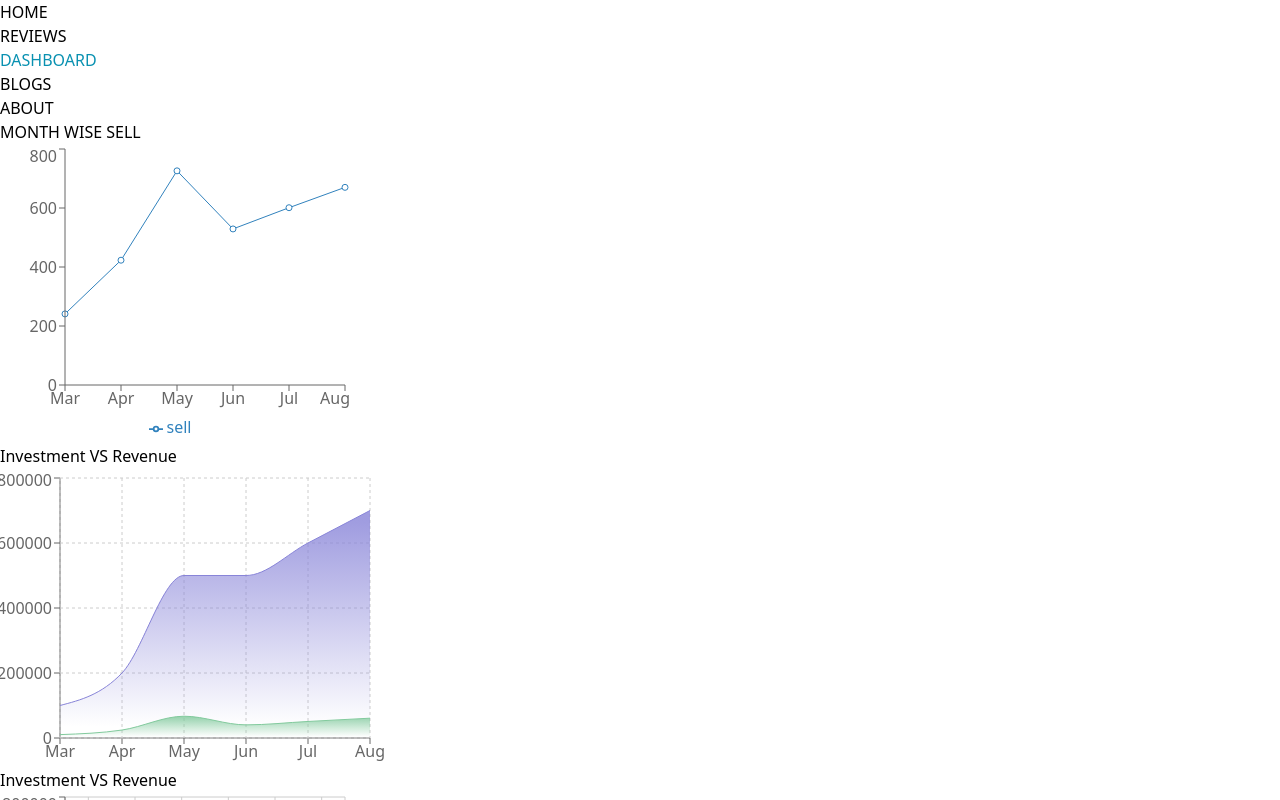
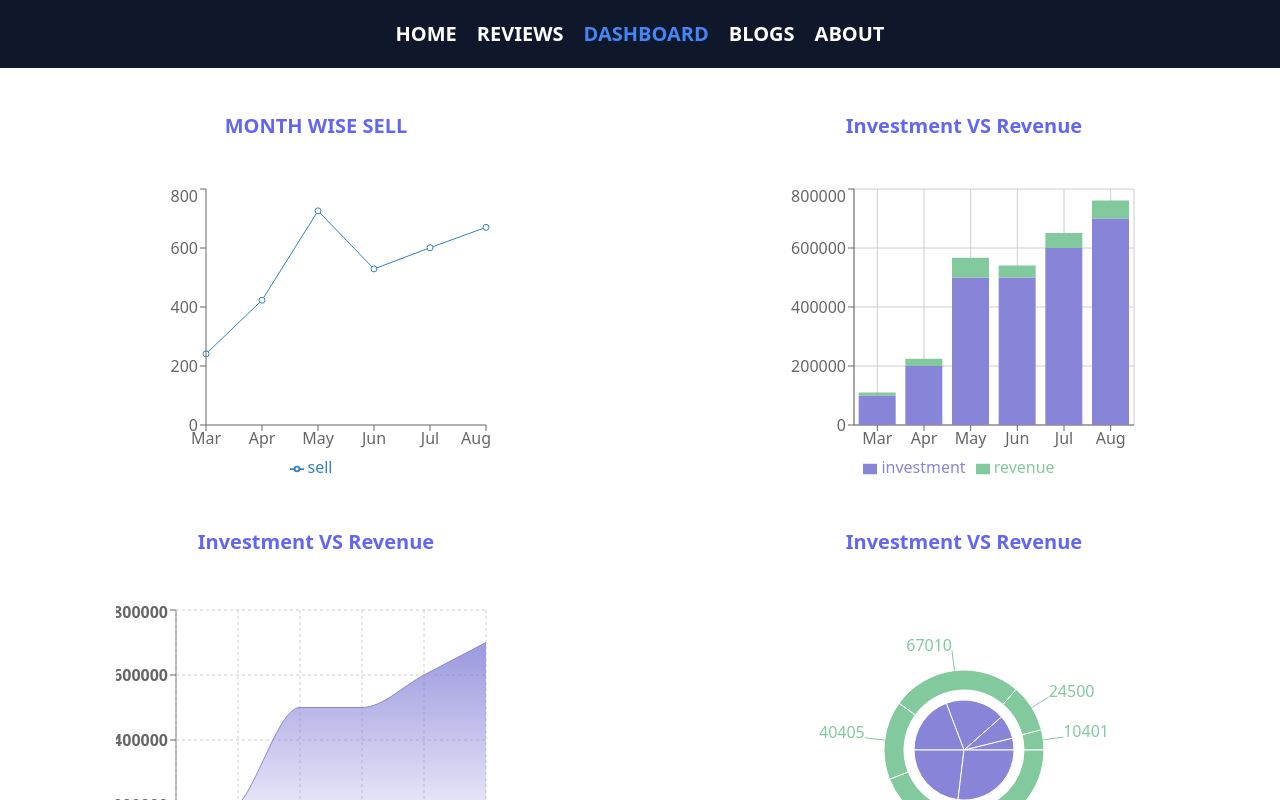
Before and after one commit to Yeasir-Hossain/reviewing-headphone, a React (Create React App) app: page /dashboard in a window 1280 px wide. Shown: the top 800 px of the page. Built offline with nearby package versions, Linux system fonts and the light colour scheme.

Commit message:
JSON file created

```diff
--- a/src/App.js
+++ b/src/App.js
@@ -14,11 +14,11 @@ function App() {
       <Header></Header>
       <Routes>
         <Route path="/" element={<Home />} />
-        <Route path='reviews' element={<Review/>}/>
-        <Route path="dashboard" element={<Chart/>}/>
-        <Route path='blogs' element={<Faq/>}/>
-        <Route path='about' element={<About/>}/>
-        <Route path="*" element={<NotFound />} />
+        <Route path='/reviews' element={<Review/>}/>
+        <Route path='/dashboard' element={<Chart/>}/>
+        <Route path='/blogs' element={<Faq/>}/>
+        <Route path='/about' element={<About/>}/>
+        <Route path='*' element={<NotFound />} />
       </Routes>
     </div>
   );
--- a/src/Components/Chart/Chart.js
+++ b/src/Components/Chart/Chart.js
@@ -41,7 +41,7 @@ const Chart = () => {
     },
   ];
   return (
-    <div className="md:columns-2 lg:columns-2 mt-11">
+    <div className="sm:columns-1 md:columns-2 mt-11">
       <div>
         <h2 className="text-xl text-indigo-500  flex justify-center font-bold mb-11">
           MONTH WISE SELL
--- a/src/Components/CustomLink/CustomLink.js
+++ b/src/Components/CustomLink/CustomLink.js
@@ -6,7 +6,7 @@ const CustomLink = ({ children, to, ...props }) => {
   let match = useMatch({ path: resolved.pathname, end: true });
   return (
     <div>
-      <Link style={{ color: match ? "#0991B1" : "black" }} to={to} {...props}>
+      <Link style={{ color: match ? "#4287f5" : "white" }} to={to} {...props}>
         {children}
       </Link>
     </div>
--- a/src/Components/Header/Header.js
+++ b/src/Components/Header/Header.js
@@ -3,8 +3,8 @@ import CustomLink from "../CustomLink/CustomLink";
 
 const Header = () => {
   return (
-    <div className="bg-white py-5">
-      <div className="gap-5 text-xl font-bold flex justify-center">
+    <div className="bg-slate-900 py-5">
+      <div className="  flex gap-5 text-xl font-bold justify-center">
         <CustomLink to="/">HOME</CustomLink>
         <CustomLink to="/reviews">REVIEWS</CustomLink>
         <CustomLink to="/dashboard">DASHBOARD</CustomLink>
--- a/tailwind.config.js
+++ b/tailwind.config.js
@@ -1,5 +1,7 @@
 module.exports = {
-  content: [],
+  content: [
+    "./src/**/*.{js,jsx,ts,tsx}",
+  ],
   theme: {
     extend: {},
   },
```
Also changed, not shown: public/data.json (added, +44 -0 lines).
